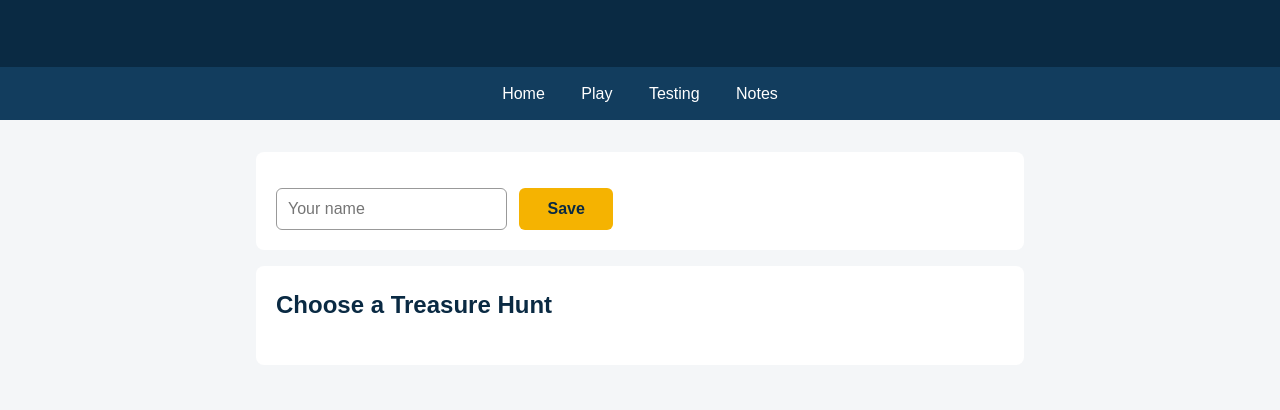
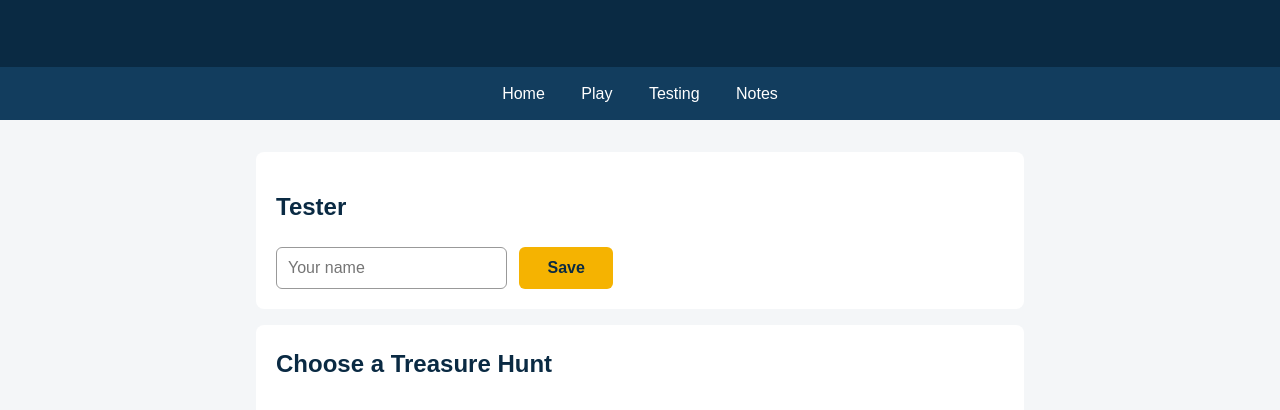
Before and after one commit to cdimosthenous/Netrunners, a plain HTML site: page test.html in a window 1280 px wide. Shown: the part 156-566 px from the top of the page. Drawn offline with Linux system fonts and the light colour scheme; no server answers.

Commit message:
Added "Tester" heading

```diff
--- a/test.html
+++ b/test.html
@@ -24,6 +24,7 @@
 <main>
     <section>
         <p id="welcome to the test"></p>
+        <h2>Tester</h2>
         <form id="nameForm" onsubmit="saveName(); return false;">
             <input type="text" id="playerName" placeholder="Your name" maxlength="30">
             <button type="submit" class="button">Save</button>
```
